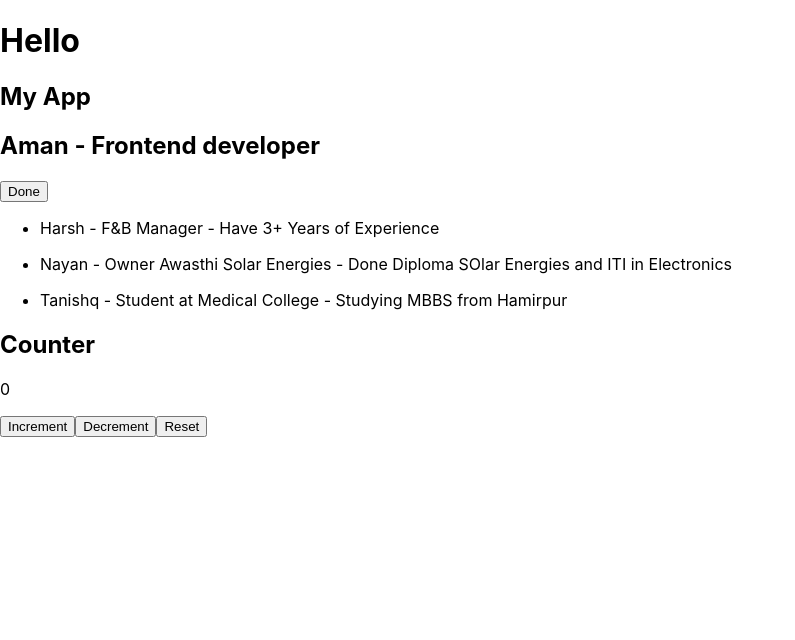
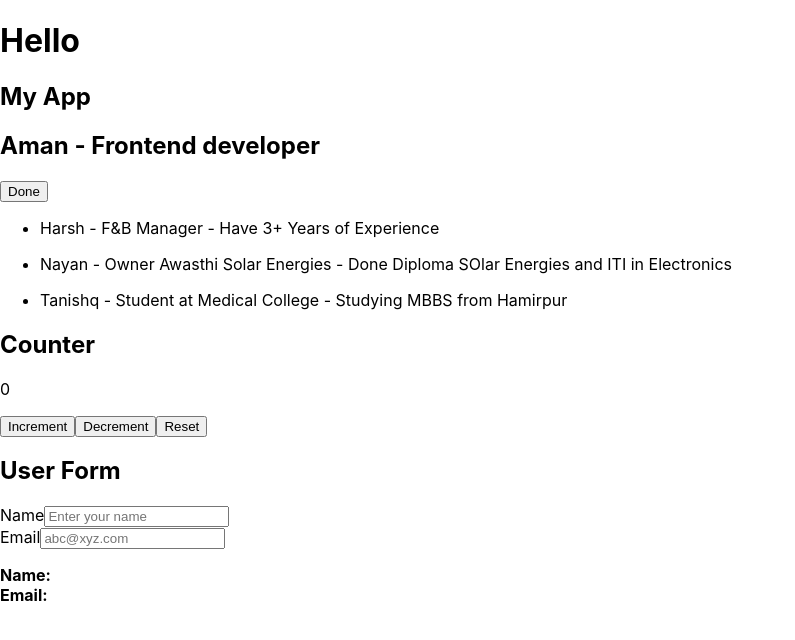
Before and after one commit to aman01awasthi/react-practice, a React (Create React App) app: page / in a window 1280 px wide. Shown: the top 640 px of the page, without its empty margins (0-795 px from the left). Built offline with nearby package versions, Linux system fonts and the light colour scheme.

Commit message:
feat: react controlled inputs and displayed live preview

```diff
--- a/src/App.js
+++ b/src/App.js
@@ -3,6 +3,7 @@ import UserCard from './UserCard';
 import Button from './Button';
 import ProfileCard from './ProfileCard';
 import Counter from './Counter';
+import Form from './Form';
 
 export default function App(){
   return(
@@ -23,6 +24,10 @@ export default function App(){
       <Counter title="Counter"/>
     </div>
 
+    <div>
+      <Form title="User Form"/>
+    </div>
+
     </>
   )
 }
--- /dev/null
+++ b/src/Form.jsx
@@ -0,0 +1,35 @@
+//need to create form controlled input along with live preview
+//we will receive userinputs
+//then will return the same entered input where we are displaying value live to user
+import { useState } from "react";
+
+function Form({title}){
+    const [name, setName] = useState('');
+    const [email, setEmail] = useState('');
+
+    const displayName = (e) => {setName(e.target.value)};
+    const displayEmail = (e) => {setEmail(e.target.value)};
+
+    return(
+        <div>
+            <h2>{title}</h2>
+
+            <form>
+                <label htmlFor="name">Name</label>
+                <input type="text" id="name" name="name" placeholder="Enter your name" value={name} onChange={displayName}/>
+                <br />
+                <label htmlFor="email">Email</label>
+                <input type="email" id="email" name="email" placeholder="abc@xyz.com" value={email} onChange={displayEmail}/>
+            </form>
+
+            <div className="">
+                <p><strong>Name:</strong> {name}
+                <br />
+                <strong>Email:</strong> {email}
+                </p>
+            </div>
+        </div>
+    )
+}
+
+export default Form;
```
